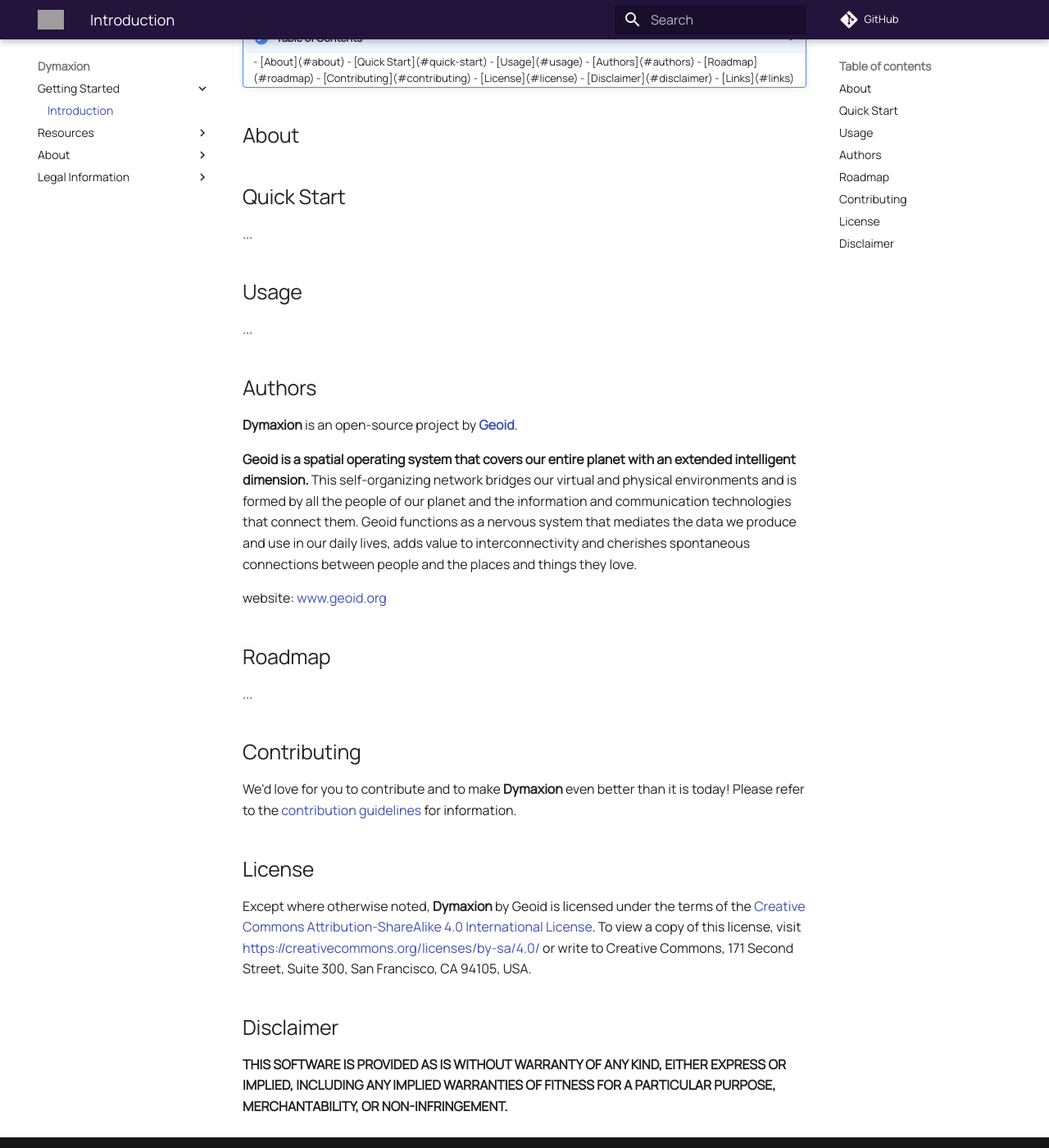
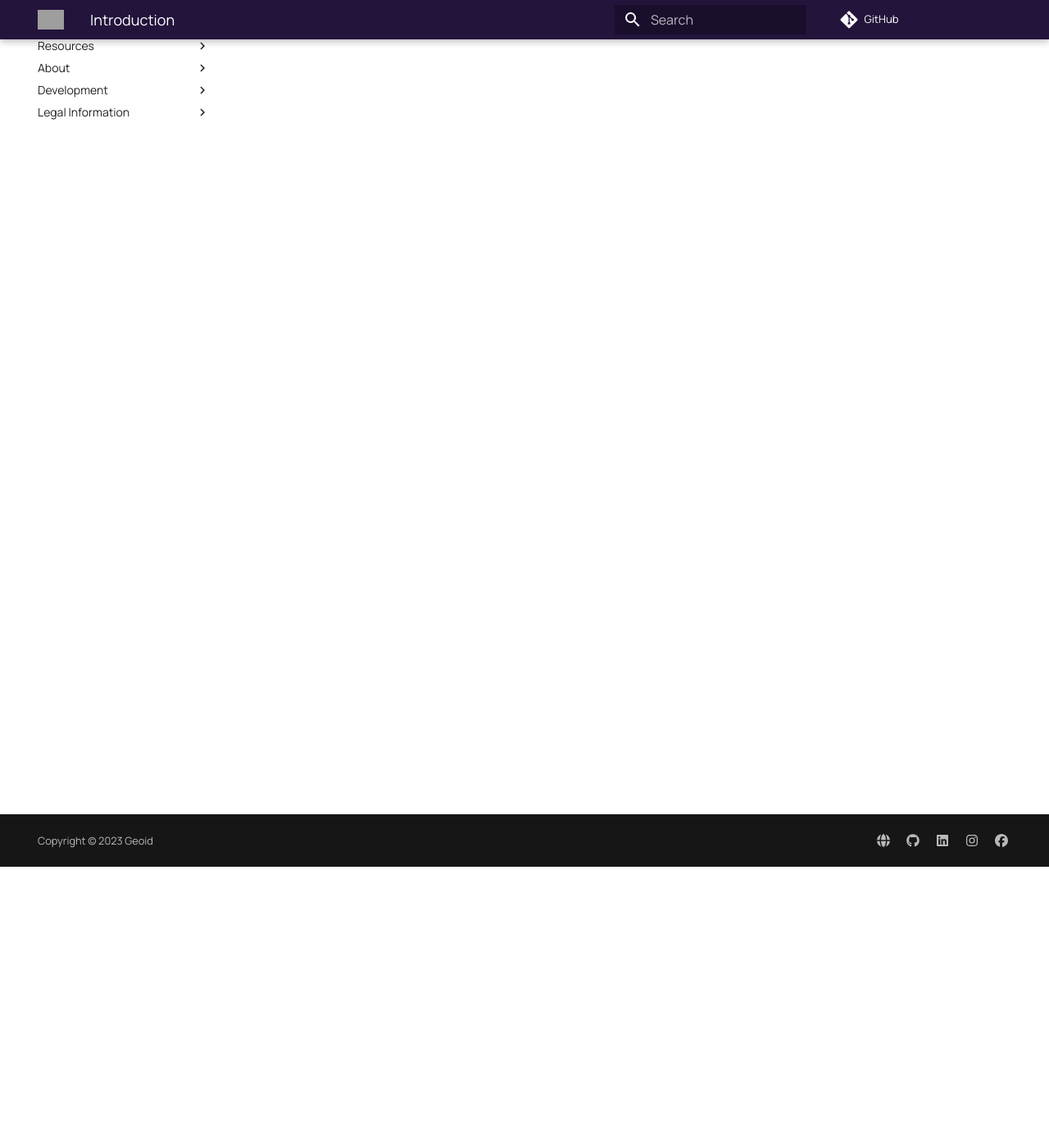
Before and after one commit to geoid-org/dymaxion, an MkDocs documentation site: the page built from docs/index.md, in a window 1280 px wide and 1400 px high, scrolled down 343 px. Shown: the whole window at 82% size. Built offline with MkDocs 1.6.1 and Material for MkDocs 9.7.7, drawn with Linux system fonts in a browser that asks for light colours; comment, search, counter and statistics services are not loaded; grey boxes are pictures that could not be loaded.

Commit message:
Update docs

```diff
--- a/docs/index.md
+++ b/docs/index.md
@@ -6,71 +6,3 @@
 <h1 align='center' style='border-bottom: none;'>Dymaxion</h1>
 <h3 align='center'>Unit Geometry Library</h3>
 </header>
-
-
-<br/>
-<details open="open">
-<summary>Table of Contents</summary>
-
-- [About](#about)
-- [Quick Start](#quick-start)
-- [Usage](#usage)
-- [Authors](#authors)
-- [Roadmap](#roadmap)
-- [Contributing](#contributing)
-- [License](#license)
-- [Disclaimer](#disclaimer)
-- [Links](#links)
-
-
-</details>
-
-
-
-## About
-
-
-
-## Quick Start
-
-...
-
-
-## Usage
-
-...
-
-
-
-
-## Authors
-
-**Dymaxion** is an open-source project by **[Geoid](https://www.geoid.org "Geoid website")**.
-
-**Geoid is a spatial operating system that covers our entire planet with an extended intelligent dimension.**
-This self-organizing network bridges our virtual and physical environments and is formed by all the people of our planet and the information and communication technologies that connect them. Geoid functions as a nervous system that mediates the data we produce and use in our daily lives, adds value to interconnectivity and cherishes spontaneous connections between people and the places and things they love.
-
-website: [www.geoid.org](https://www.geoid.org "Geoid website")
-
-
-## Roadmap
-
-...
-
-
-## Contributing
-
-We'd love for you to contribute and to make **Dymaxion** even better than it is today!
-Please refer to the [contribution guidelines](.github/CONTRIBUTING.md) for information.
-
-
-## License
-
-
-Except where otherwise noted, **Dymaxion** by Geoid is licensed under the terms of the [Creative Commons Attribution-ShareAlike 4.0 International License](https://creativecommons.org/licenses/by-sa/4.0/ "Creative Commons Attribution-ShareAlike 4.0 International License"). To view a copy of this license, visit [https://creativecommons.org/licenses/by-sa/4.0/](https://creativecommons.org/licenses/by-sa/4.0/ "Creative Commons Attribution-ShareAlike 4.0 International License") or write to Creative Commons, 171 Second Street, Suite 300, San Francisco, CA 94105, USA.
-
-
-
-## Disclaimer
-
-**THIS SOFTWARE IS PROVIDED AS IS WITHOUT WARRANTY OF ANY KIND, EITHER EXPRESS OR IMPLIED, INCLUDING ANY IMPLIED WARRANTIES OF FITNESS FOR A PARTICULAR PURPOSE, MERCHANTABILITY, OR NON-INFRINGEMENT.**
--- a/mkdocs.yml
+++ b/mkdocs.yml
@@ -58,6 +58,10 @@
       - 'Links': 'resources/links.md'
   - About:
       - 'Authors': 'about/authors.md'
+  - Development:
+      - 'Roadmap': 'development/roadmap.md'
+      - 'Contributing': 'development/contributing.md'
+      - 'Code of Conduct': 'development/code_of_conduct.md'
   - Legal Information:
       - 'License': 'legal/license.md'
       - 'Privacy Policy': 'legal/privacy_policy.md'
```
Also changed, not shown: docs/about/authors.md (+17 -2 lines), docs/development/code_of_conduct.md (added, +43 -0 lines), docs/development/contributing.md (added, +4 -0 lines), docs/development/roadmap.md (added, +3 -0 lines), docs/license.md (deleted, +0 -171 lines), docs/resources/links.md (+25 -0 lines), .github/CONTRIBUTING.md, docs/glossary.md (deleted), docs/privacy.md (deleted).
